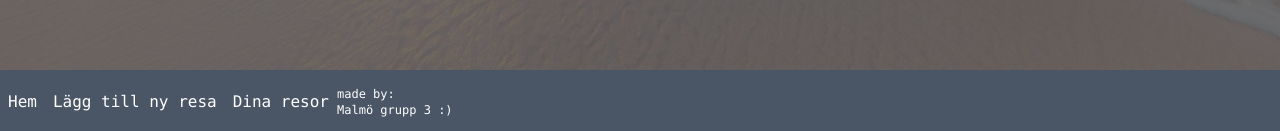
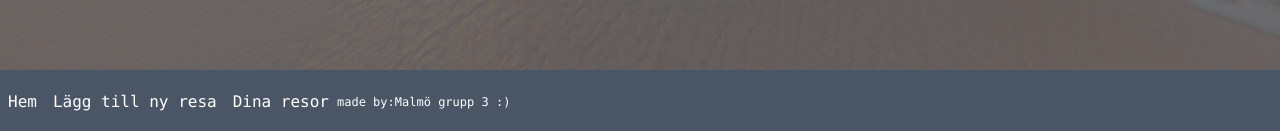
Before and after one commit to TheUnseenBug/Travel-planner-group, a React (Vite) app: page / in a window 1280 px wide. Shown: the part 834-965 px from the top of the page. Built offline with nearby package versions, Linux system fonts and the light colour scheme.

Commit message:
more styles

```diff
--- a/src/components/nav/Footer.tsx
+++ b/src/components/nav/Footer.tsx
@@ -3,8 +3,8 @@ import { Link } from "react-router-dom";
 export default function Footer() {
   return (
     <>
-      <footer className="bg-gray-600 h-16 flex justify-start items-center font-mono">
-        <nav className="navBar">
+      <footer className="bg-gray-600 h-16 flex items-center font-mono">
+        <nav className="navBar flex justify-start">
           <ul className="navList">
             <Link className="p-2 hover:underline text-white" to="/">
               Hem
@@ -17,7 +17,7 @@ export default function Footer() {
             </Link>
           </ul>
         </nav>
-        <div className="justify-end">
+        <div className=" flex justify-center">
           <p className="text-white text-xs">made by:</p>
           <p className="text-white text-xs">Malmö grupp 3 :)</p>
         </div>
```
